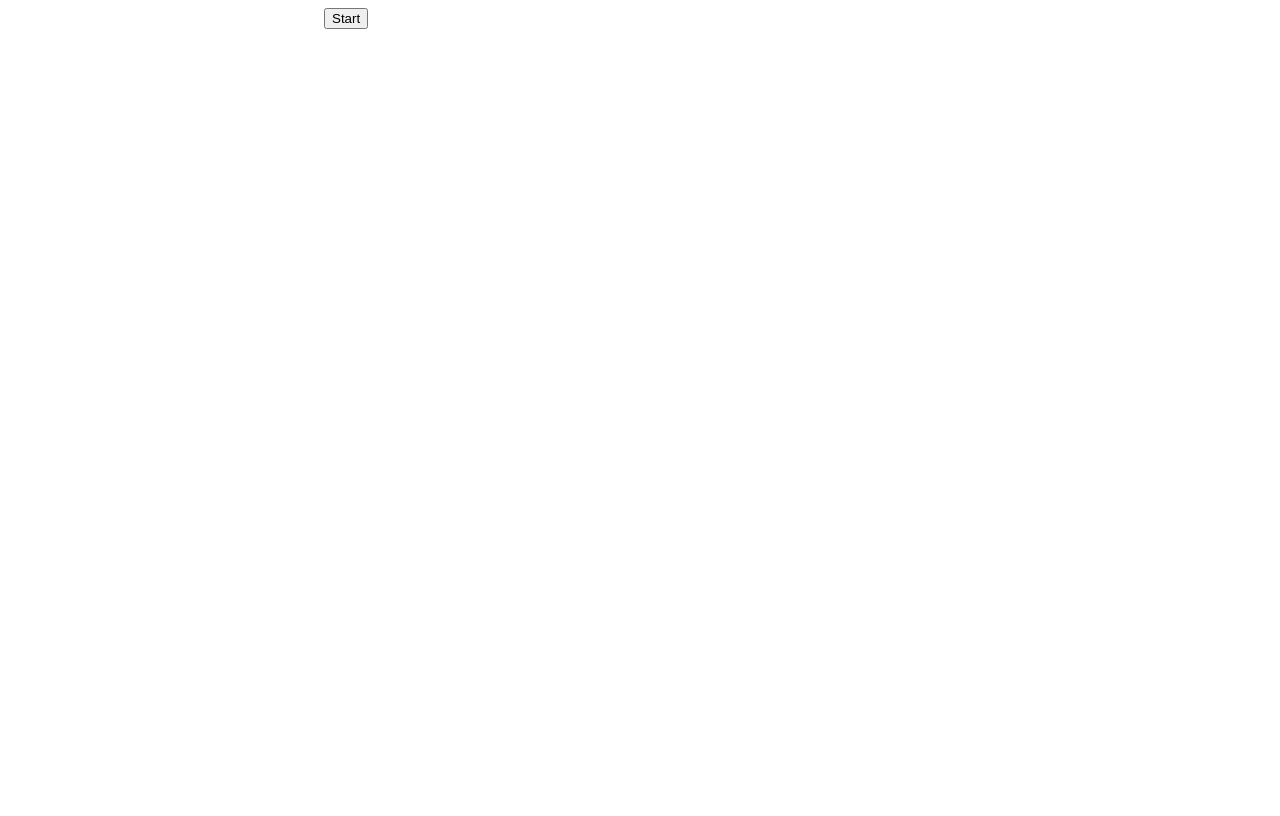
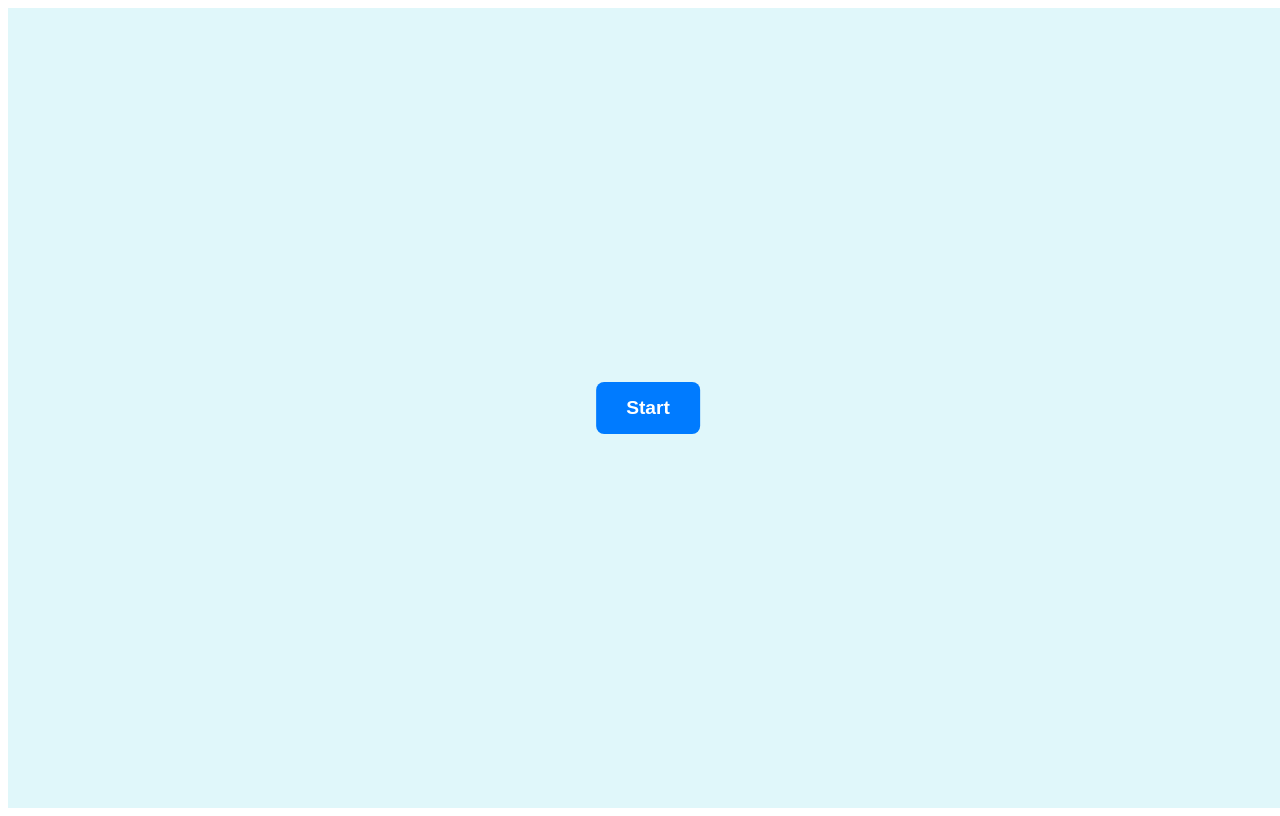
Before and after one commit to acciojob/golf-react-nithig, a React app: page / in a window 1280 px wide. Built offline with nearby package versions, Linux system fonts and the light colour scheme.

Commit message:
poject done

```diff
--- a/src/components/App.js
+++ b/src/components/App.js
@@ -1,42 +1,66 @@
 import React, { Component, useState } from "react";
 import '../styles/App.css';
 
-class App extends Component {
+class App extends React.Component {
   constructor(props) {
-        super(props)
+    super(props);
+
     this.state = {
       renderBall: false,
-            posi : 0,
-            ballPosition: { left: "0px" }
-        };
-        this.renderChoice = this.renderBallOrButton.bind(this)
-        this.buttonClickHandler = this.buttonClickHandler.bind(this)
+      ballPosition: { left: "0px" },
     };
 
+    this.buttonClickHandler = this.buttonClickHandler.bind(this);
+    this.handleKeyDown = this.handleKeyDown.bind(this);
+  }
+
+  // Start button click handler
   buttonClickHandler() {
+    this.setState({
+      renderBall: true,
+    });
+  }
 
-   }
-    renderBallOrButton() {
-		if (this.state.renderBall) {
-		    return <div className="ball" style={this.state.ballPosition}></div>
-		} else {
-		    return <button onClick={this.buttonClickHandler} >Start</button>
+  // Move the ball on Right Arrow key press
+  handleKeyDown(event) {
+    if (event.key === "ArrowRight") {
+      const currentLeft = parseInt(this.state.ballPosition.left);
+      const newLeft = currentLeft + 5;
+
+      this.setState({
+        ballPosition: {
+          left: `${newLeft}px`,
+        },
+      });
     }
   }
 
-    // bind ArrowRight keydown event
+  // Attach event listener after component mounts
   componentDidMount() {
+    window.addEventListener("keydown", this.handleKeyDown);
+  }
 
+  // Optional cleanup
+  componentWillUnmount() {
+    window.removeEventListener("keydown", this.handleKeyDown);
+  }
+
+  // Conditional rendering of button or ball
+  renderChoice() {
+    if (this.state.renderBall) {
+      return <div className="ball" style={this.state.ballPosition}></div>;
+    } else {
+      return (
+        <button className="start" onClick={this.buttonClickHandler}>
+          Start
+        </button>
+      );
+    }
   }
 
   render() {
-        return (
-            <div className="playground">
-                {this.renderBallOrButton()}
-            </div>
-        )
+    return <div className="playground">{this.renderChoice()}</div>;
   }
 }
 
-
 export default App;
--- a/src/styles/App.css
+++ b/src/styles/App.css
@@ -1,17 +1,33 @@
-.playground{
-    width:50%;
-    height:50%;
-    margin: auto;
+.playground {
+  width: 100vw;
+  height: 100vh;
+  position: relative;
+  background-color: #e0f7fa;
+  overflow: hidden;
 }
-body html .root {
-    height: 100%;
+
+.start {
+  position: absolute;
+  top: 50%;
+  left: 50%;
+  transform: translate(-50%, -50%);
+  padding: 15px 30px;
+  font-size: 1.2rem;
+  font-weight: bold;
+  background-color: #007bff;
+  color: white;
+  border: none;
+  border-radius: 8px;
+  cursor: pointer;
 }
-.ball{
-    background-color: black;
-    box-shadow: 0 10px 10px -6px;
-    position: relative;
-    right: 0px;
-    height: 50px;
-    width: 50px;
-    border-radius: 25px;
+
+.ball {
+  width: 50px;
+  height: 50px;
+  background-color: white;
+  border: 4px solid #228B22;
+  border-radius: 50%;
+  position: absolute;
+  top: 50%;
+  transform: translateY(-50%);
 }
```
Also changed, not shown: 1 other file. Lines whose indentation alone changed are shown as unchanged.
